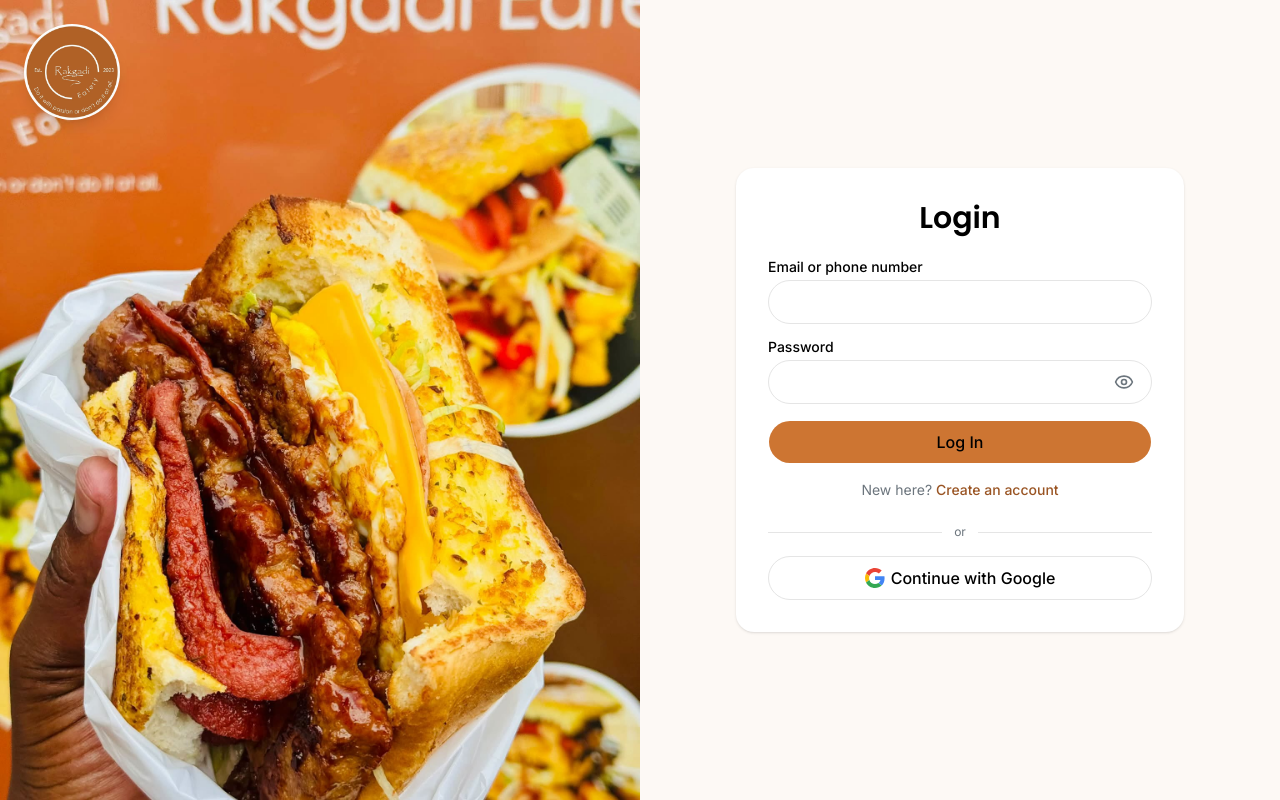
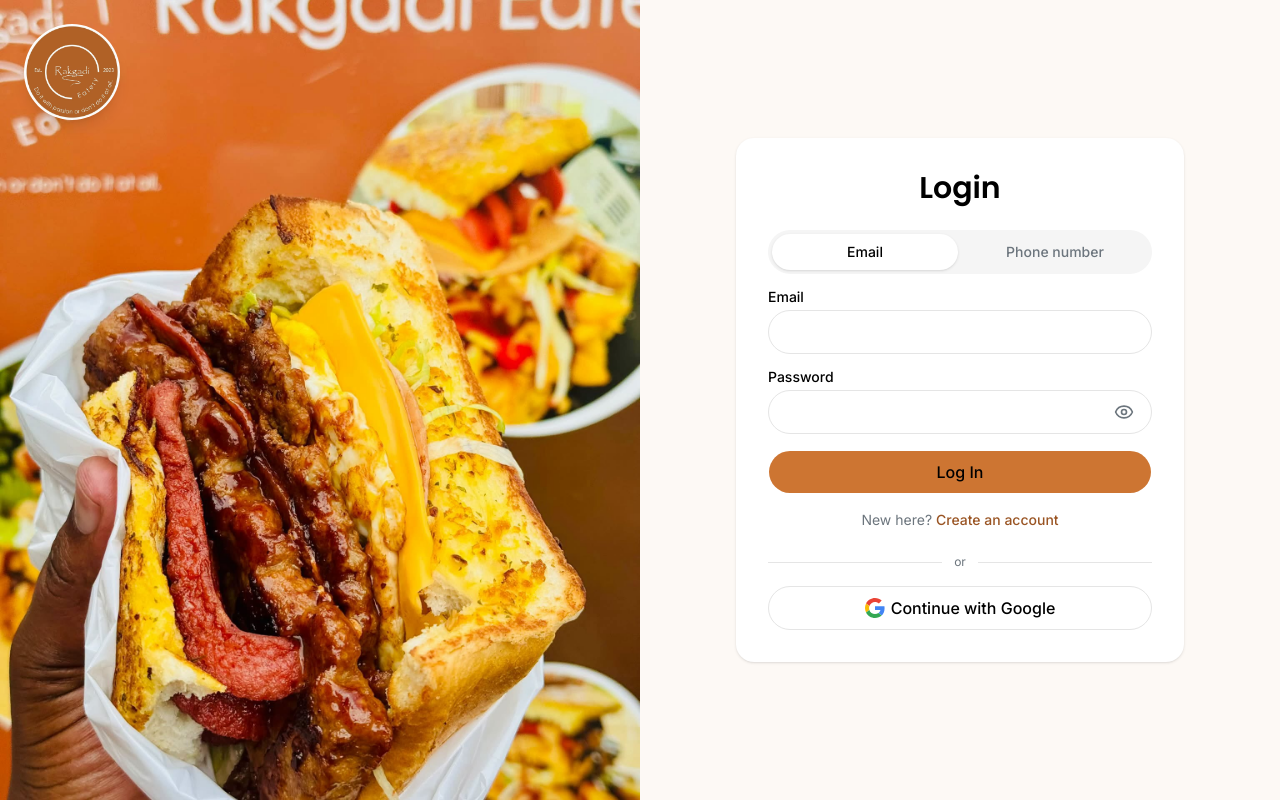
Before and after one commit to Bhekster-Mhlanga/Rakgadi-Eatery, a Next.js app in the folder frontend/: page /login in a window 1280 px wide. Built offline with nearby package versions, Linux system fonts and the light colour scheme.

Commit message:
fix: pasted modified code snippests to login.ts, login-form.tsx and login-schema.ts

```diff
--- a/frontend/src/features/auth/actions/login.ts
+++ b/frontend/src/features/auth/actions/login.ts
@@ -3,16 +3,15 @@
 import { redirect } from "next/navigation";
 import { createAdminClient } from "@/lib/supabase/admin";
 import { createClient } from "@/lib/supabase/server";
-import { looksLikeEmail, normalizePhone } from "@/features/auth/lib/phone";
+import { normalizePhone } from "@/features/auth/lib/phone";
 import { getSafeRedirectPath } from "@/features/auth/lib/safe-redirect";
 import { loginSchema } from "@/features/auth/schemas/login-schema";
 
-export type LoginResult = { error: string };
+export type LoginResult = { error: string; field?: "phone" };
 
-/** Same message whether the account is missing or the password is wrong. */
-const WRONG_DETAILS =
-  "Incorrect email, phone number or password. Please try again.";
+const GOOGLE_HINT = "If you signed up with Google, use “Continue with Google”.";
 
+/** Step 1 for phone login: does an account with this number exist? */
 async function findEmailByPhone(phone: string): Promise<string | null> {
   const admin = createAdminClient();
   if (!admin) return null;
@@ -31,27 +30,39 @@ export async function login(
   next?: string | null,
 ): Promise<LoginResult> {
   const parsed = loginSchema.safeParse(input);
-  if (!parsed.success) return { error: WRONG_DETAILS };
+  if (!parsed.success) {
+    return { error: "Please check your details and try again." };
+  }
 
-  const { identifier, password } = parsed.data;
+  const values = parsed.data;
+  let email: string;
 
-  let email: string | null;
-  if (looksLikeEmail(identifier)) {
-    email = identifier.toLowerCase();
+  if (values.method === "email") {
+    email = values.email.toLowerCase();
   } else {
     if (!createAdminClient()) {
       return {
         error: "Phone number login isn't available yet. Please use your email.",
       };
     }
-    const phone = normalizePhone(identifier);
-    email = phone ? await findEmailByPhone(phone) : null;
+
+    const phone = normalizePhone(values.phone);
+    const found = phone ? await findEmailByPhone(phone) : null;
+    if (!found) {
+      return {
+        field: "phone",
+        error: "We couldn't find an account with that phone number.",
+      };
+    }
+    email = found;
   }
 
-  if (!email) return { error: WRONG_DETAILS };
-
+  // Step 2: Supabase checks the password and starts the session.
   const supabase = await createClient();
-  const { error } = await supabase.auth.signInWithPassword({ email, password });
+  const { error } = await supabase.auth.signInWithPassword({
+    email,
+    password: values.password,
+  });
 
   if (error) {
     if (error.code === "over_request_rate_limit") {
@@ -60,7 +71,12 @@ export async function login(
     if (error.code === "email_not_confirmed") {
       return { error: "Please confirm your email first. Check your inbox." };
     }
-    return { error: WRONG_DETAILS };
+    return {
+      error:
+        values.method === "phone"
+          ? `Incorrect password. ${GOOGLE_HINT}`
+          : `Incorrect email or password. ${GOOGLE_HINT}`,
+    };
   }
 
   redirect(getSafeRedirectPath(next));
--- a/frontend/src/features/auth/components/login-form.tsx
+++ b/frontend/src/features/auth/components/login-form.tsx
@@ -12,13 +12,20 @@ import { Label } from "@/components/ui/label";
 import { login } from "@/features/auth/actions/login";
 import {
   loginSchema,
+  type LoginMethod,
   type LoginValues,
 } from "@/features/auth/schemas/login-schema";
 
 const pillInput = "h-11 rounded-full px-4";
 
+const METHOD_LABELS: Record<LoginMethod, string> = {
+  email: "Email",
+  phone: "Phone number",
+};
+
 export function LoginForm() {
   const searchParams = useSearchParams();
+  const [method, setMethod] = useState<LoginMethod>("email");
   const [showPassword, setShowPassword] = useState(false);
   const [serverError, setServerError] = useState<string | null>(
     searchParams.get("error") === "oauth"
@@ -29,18 +36,32 @@ export function LoginForm() {
   const {
     register,
     handleSubmit,
+    setValue,
+    setError,
+    clearErrors,
     formState: { errors, isSubmitting },
   } = useForm<LoginValues>({
     resolver: zodResolver(loginSchema),
-    defaultValues: { identifier: "", password: "" },
+    defaultValues: { method: "email", email: "", phone: "", password: "" },
   });
+
+  function chooseMethod(next: LoginMethod) {
+    setMethod(next);
+    setValue("method", next);
+    clearErrors();
+    setServerError(null);
+  }
 
   async function onSubmit(values: LoginValues) {
     setServerError(null);
     try {
       // On success the server redirects, so we only get a result back for errors.
       const result = await login(values, searchParams.get("next"));
-      if (result?.error) setServerError(result.error);
+      if (result?.field) {
+        setError(result.field, { message: result.error });
+      } else if (result?.error) {
+        setServerError(result.error);
+      }
     } catch {
       setServerError("Something went wrong. Please try again.");
     }
@@ -48,25 +69,68 @@ export function LoginForm() {
 
   return (
     <form onSubmit={handleSubmit(onSubmit)} noValidate className="space-y-4">
+      <div
+        role="group"
+        aria-label="Log in with"
+        className="grid grid-cols-2 gap-1 rounded-full bg-muted p-1"
+      >
+        {(Object.keys(METHOD_LABELS) as LoginMethod[]).map((option) => (
+          <button
+            key={option}
+            type="button"
+            onClick={() => chooseMethod(option)}
+            aria-pressed={method === option}
+            className={`h-9 rounded-full text-sm font-medium transition-colors focus-visible:ring-3 focus-visible:ring-ring/50 focus-visible:outline-none ${
+              method === option
+                ? "bg-background text-foreground shadow-sm"
+                : "text-muted-foreground hover:text-foreground"
+            }`}
+          >
+            {METHOD_LABELS[option]}
+          </button>
+        ))}
+      </div>
+
+      {method === "email" ? (
         <div className="space-y-1.5">
-        <Label htmlFor="identifier">Email or phone number</Label>
+          <Label htmlFor="email">Email</Label>
           <Input
-          id="identifier"
-          type="text"
-          autoComplete="username"
-          autoCapitalize="none"
-          spellCheck={false}
+            id="email"
+            type="email"
+            inputMode="email"
+            autoComplete="email"
             className={pillInput}
-          aria-invalid={Boolean(errors.identifier)}
-          aria-describedby={errors.identifier ? "identifier-error" : undefined}
-          {...register("identifier")}
+            aria-invalid={Boolean(errors.email)}
+            aria-describedby={errors.email ? "email-error" : undefined}
+            {...register("email")}
           />
-        {errors.identifier && (
-          <p id="identifier-error" role="alert" className="text-sm text-destructive">
-            {errors.identifier.message}
+          {errors.email && (
+            <p id="email-error" role="alert" className="text-sm text-destructive">
+              {errors.email.message}
             </p>
           )}
         </div>
+      ) : (
+        <div className="space-y-1.5">
+          <Label htmlFor="phone">Phone number</Label>
+          <Input
+            id="phone"
+            type="tel"
+            inputMode="tel"
+            autoComplete="tel"
+            placeholder="082 123 4567"
+            className={pillInput}
+            aria-invalid={Boolean(errors.phone)}
+            aria-describedby={errors.phone ? "phone-error" : undefined}
+            {...register("phone")}
+          />
+          {errors.phone && (
+            <p id="phone-error" role="alert" className="text-sm text-destructive">
+              {errors.phone.message}
+            </p>
+          )}
+        </div>
+      )}
 
       <div className="space-y-1.5">
         <Label htmlFor="password">Password</Label>
--- a/frontend/src/features/auth/schemas/login-schema.ts
+++ b/frontend/src/features/auth/schemas/login-schema.ts
@@ -1,22 +1,36 @@
 import { z } from "zod";
-import {
-  looksLikeEmail,
-  normalizePhone,
-} from "@/features/auth/lib/phone";
+import { normalizePhone } from "@/features/auth/lib/phone";
 
-export const loginSchema = z.object({
-  identifier: z
-    .string()
-    .trim()
-    .min(1, "Enter your email or phone number")
-    .refine(
-      (value) =>
-        looksLikeEmail(value)
-          ? z.email().safeParse(value).success
-          : normalizePhone(value) !== null,
-      "Enter a valid email or phone number",
-    ),
-  password: z.string().min(1, "Enter your password"),
-});
+export const LOGIN_METHODS = ["email", "phone"] as const;
+export type LoginMethod = (typeof LOGIN_METHODS)[number];
+
+/**
+ * The customer picks how to log in. Only the chosen field is checked,
+ * the other one is ignored.
+ */
+export const loginSchema = z
+  .object({
+    method: z.enum(LOGIN_METHODS),
+    email: z.string().trim(),
+    phone: z.string().trim(),
+    password: z.string().min(1, "Enter your password"),
+  })
+  .superRefine((values, ctx) => {
+    if (values.method === "email") {
+      if (!z.email().safeParse(values.email).success) {
+        ctx.addIssue({
+          code: "custom",
+          path: ["email"],
+          message: "Enter a valid email address",
+        });
+      }
+    } else if (normalizePhone(values.phone) === null) {
+      ctx.addIssue({
+        code: "custom",
+        path: ["phone"],
+        message: "Enter a valid phone number, for example 082 123 4567",
+      });
+    }
+  });
 
 export type LoginValues = z.infer<typeof loginSchema>;
```
Lines whose indentation alone changed are shown as unchanged.
